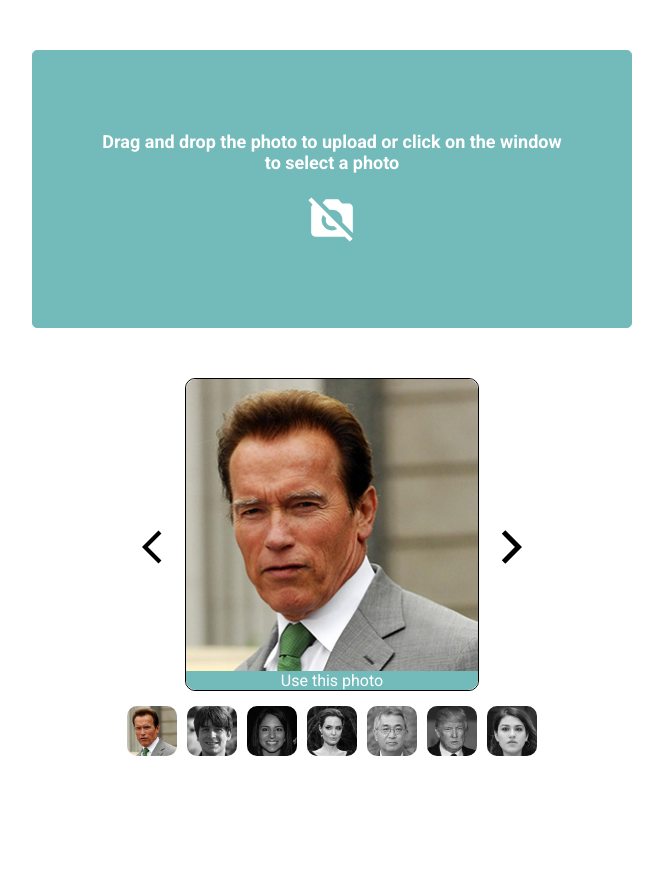
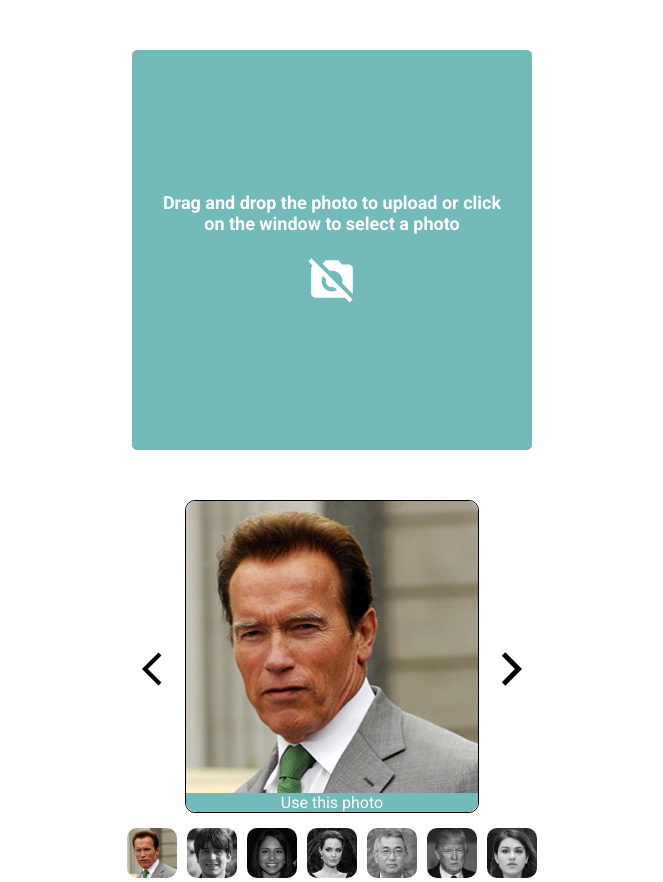
Before and after one commit to ivanshin/Faces_UTK, a React (Create React App) app in the folder client/: page / in a window 1280 px wide. Shown: the whole page, without its empty margins (308-971 px from the left). Before the commit the page ends 800 px from the top, so only its background shows below. Built offline with nearby package versions, Linux system fonts and the light colour scheme.

Commit message:
feat: fixed window size && start work with currentWidth

```diff
--- a/client/src/App.js
+++ b/client/src/App.js
@@ -9,7 +9,9 @@ function App() {
     <div className={"App"}>
         <div className="wrapper">
             <div className="container">
-                <SendingWindow />
+                <div className="sendingWindow">
+                    <SendingWindow />
+                </div>
                 <ImageSlider />
             </div>
         </div>
--- a/client/src/components/SendingWindow.jsx
+++ b/client/src/components/SendingWindow.jsx
@@ -11,7 +11,7 @@ const SendingWindow = () => {
 
     const [isDrag, setDrag] = useState(false)
 
-    const {loading, setLoading, isAnswer, setIsAnswer, setAnswer, setPhotoURL} = useContext(WindowContext)
+    const {loading, setLoading, isAnswer, setIsAnswer, setAnswer, setPhotoURL, photoURL} = useContext(WindowContext)
 
     const fileReader = new FileReader()
     fileReader.onloadend = () => {
@@ -56,16 +56,17 @@ const SendingWindow = () => {
         fileReader.readAsDataURL(images);
         const formData = new FormData();
         formData.append('img', images);
-
-        const response = await axios({
-            method: 'post',
-            url: 'http://127.0.0.1:8000/api/predictions',
-            data: formData,
-        });
-
-        setAnswer(JSON.parse(response.data))
         setLoading(false);
         setIsAnswer(true);
+
+        // const response = await axios({
+        //     method: 'post',
+        //     url: 'http://127.0.0.1:8000/api/predictions',
+        //     data: formData,
+        // });
+        //
+        // setAnswer(JSON.parse(response.data))
+
     }
 
     const resetAnswer = () => {
@@ -75,12 +76,12 @@ const SendingWindow = () => {
 
     return (
         <>
-            {isAnswer
+            {isAnswer && photoURL
                 ? <div className={'serverAnswer'}>
                     <ServerAnswer />
                     <ChangeableButton onClick = {resetAnswer} title={'Other photo'}/>
                 </div>
-                : loading
+                : loading && !photoURL
                 ? <div className="window">
                         <div className={'window-content'}>
                             <div className="window-content__container window-loader">
--- a/client/src/components/ServerAnswer.jsx
+++ b/client/src/components/ServerAnswer.jsx
@@ -1,26 +1,28 @@
-import React, {useContext} from 'react';
+import React, {useContext, useRef} from 'react';
 import WindowContext from "../context";
 
 const ServerAnswer = () => {
 
     const {answer, photoURL} = useContext(WindowContext)
+    const userPhoto = useRef();
 
     return (
         <div className={"serverAnswer__container"}>
-            {console.log(answer)}
+            {/*{console.log(answer)}*/}
             <div className="image-container">
-                <img src={photoURL} alt="UserPhoto"/>
+                <img ref={userPhoto} src={photoURL} alt="UserPhoto"/>
             </div>
-            <div className='b-box' style={{width:`${answer['width']}px`, height:`${answer['height']}px`, left:`${answer['left']}px`,top:`${answer['top']}px`}}>
-            </div>
-            <div className="answer">
-                <div className="answer__age">
-                    <span>Age: </span>{Math.round(answer['age'])}
-                </div>
-                <div className="answer__gender">
-                    <span>Gender: </span>{answer['gender']}
-                </div>
-            </div>
+            {console.log(userPhoto)}
+            {/*<div className='b-box' style={{width:`${answer['width']}px`, height:`${answer['height']}px`, left:`${answer['left']}px`,top:`${answer['top']}px`}}>*/}
+            {/*</div>*/}
+            {/*<div className="answer">*/}
+            {/*    <div className="answer__age">*/}
+            {/*        <span>Age: </span>{Math.round(answer['age'])}*/}
+            {/*    </div>*/}
+            {/*    <div className="answer__gender">*/}
+            {/*        <span>Gender: </span>{answer['gender']}*/}
+            {/*    </div>*/}
+            {/*</div>*/}
         </div>
     );
 };
--- a/client/src/index.js
+++ b/client/src/index.js
@@ -8,7 +8,7 @@ function Main () {
     const [loading, setLoading] = useState(false)
     const [isAnswer, setIsAnswer] = useState(false)
     const [answer, setAnswer] = useState()
-    const [photoURL, setPhotoURL] = useState()
+    const [photoURL, setPhotoURL] = useState(0)
 
     return (
         <React.StrictMode>
--- a/client/src/scss/components/_sendingWindow.scss
+++ b/client/src/scss/components/_sendingWindow.scss
@@ -1,6 +1,6 @@
 .window {
-  max-width:600px;
-  width:100%;
+  width:400px;
+  height:400px;
   border: 1px solid #73baba;
   display: flex;
   align-items: center;
@@ -36,14 +36,24 @@
 
   &__form {
     font-size:18px;
+    width:100%;
+    height:100%;
   }
 
   &__container {
-    padding: 80px 50px;
+    height: 100%;
+    margin: 0 20px;
+    display: flex;
+    flex-direction: column;
+    align-items: center;
+    justify-content: center;
   }
 
   &__form label {
     cursor: pointer;
+    display: inline-block;
+    width:100%;
+    height:100%;
   }
 
   &__form input {
--- a/client/src/scss/components/_serverAnswer.scss
+++ b/client/src/scss/components/_serverAnswer.scss
@@ -1,11 +1,9 @@
 .serverAnswer__container {
-  max-width:500px;
-  width:100%;
   position: relative;
 
   & img {
-    width:100%;
-    border-radius: 1px;
+    border-radius: 5px;
+    height:100%;
   }
 }
 
@@ -17,7 +15,7 @@
 }
 
 .image-container {
-  width:100%;
+  height:400px;
 }
 
 
```
